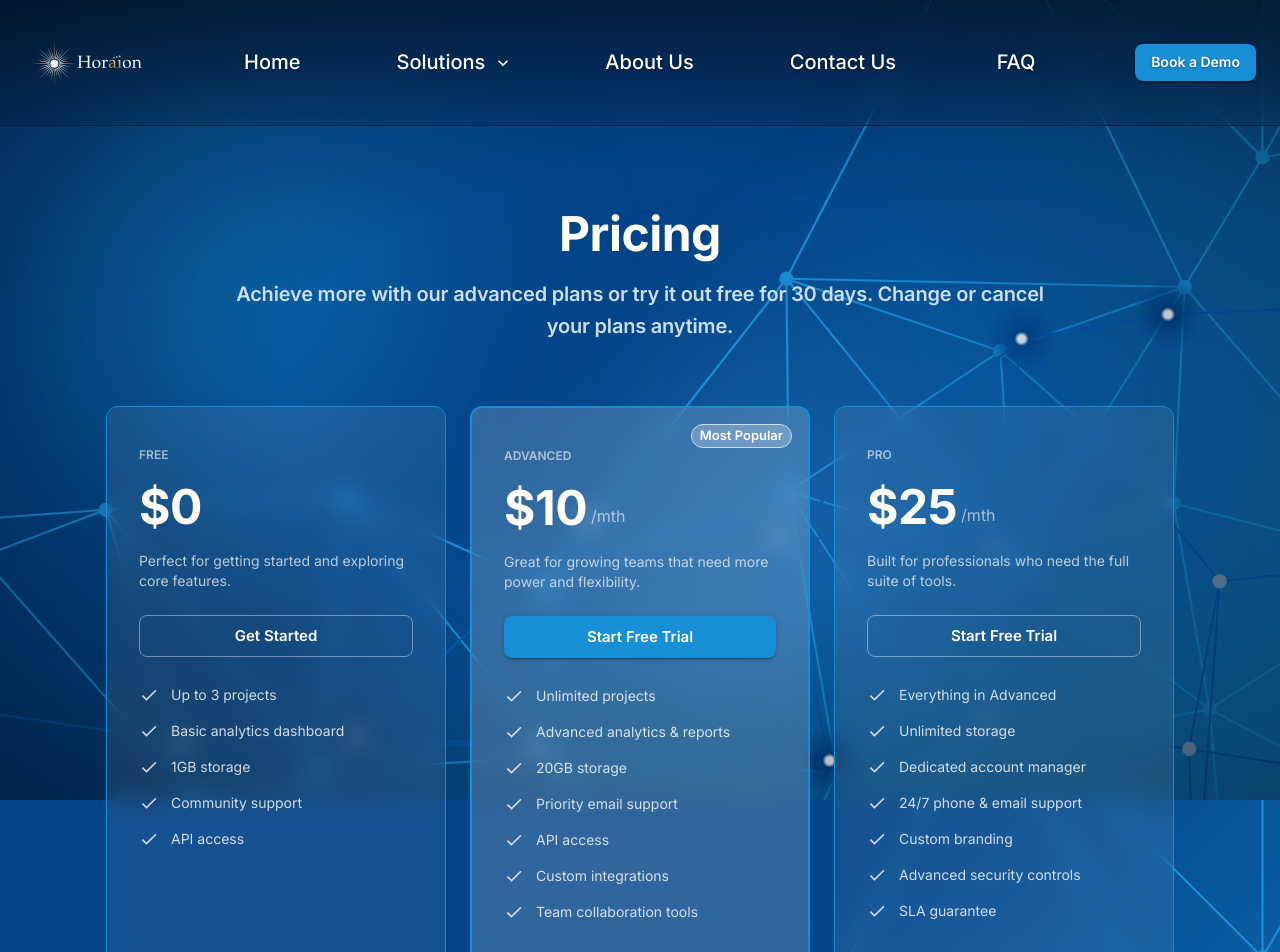
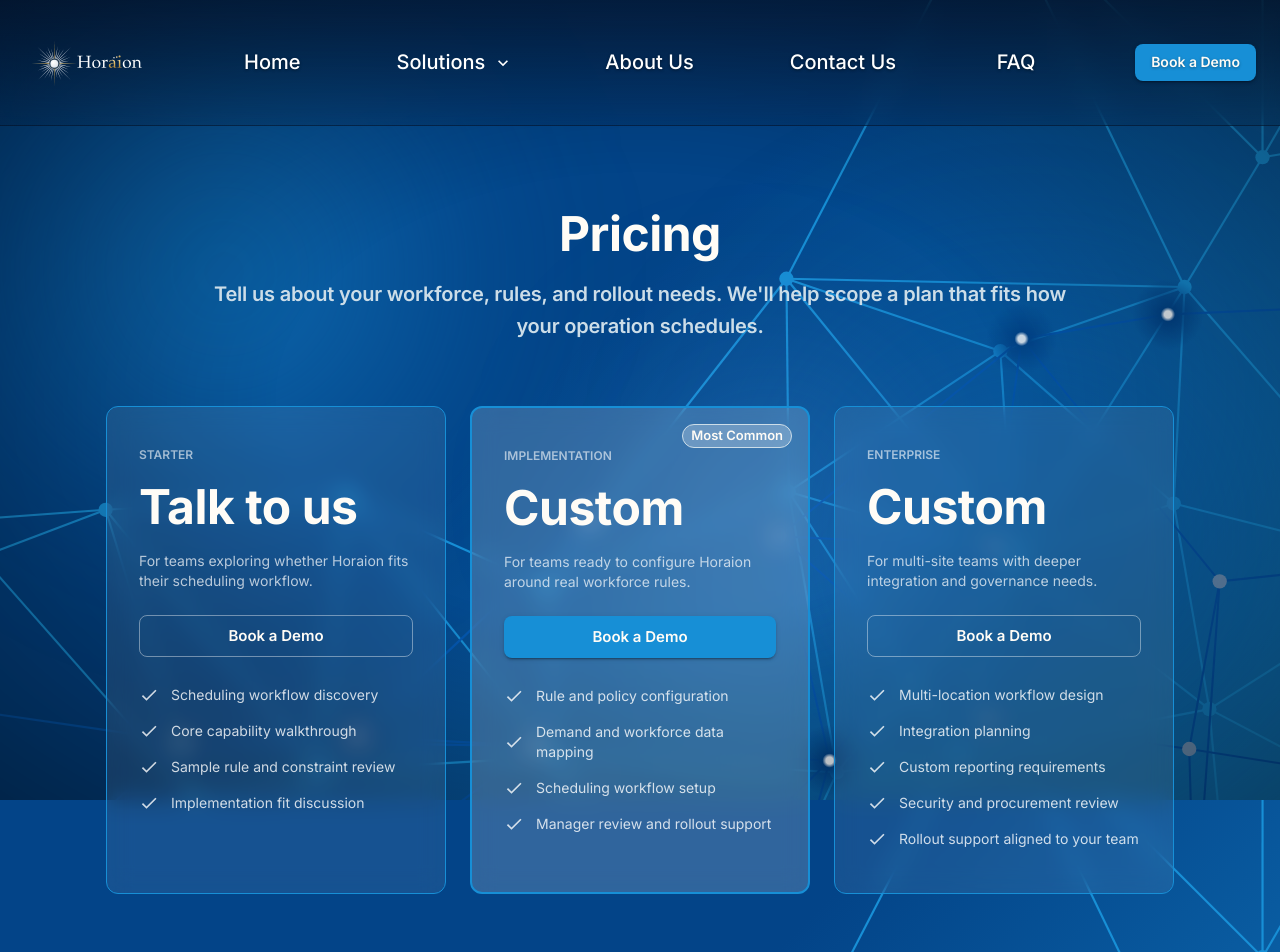
Before and after one commit to the-axyze/horaion-landing-page, a React (Vite) app: page /pricing in a window 1280 px wide. Shown: the top 952 px of the page. Built offline with nearby package versions, Linux system fonts and the light colour scheme.

Commit message:
content: reduce unsupported landing page claims

```diff
--- a/src/components/AboutHoraion.tsx
+++ b/src/components/AboutHoraion.tsx
@@ -22,10 +22,10 @@ const AboutHoraion = () => {
           At Horaion, our mission is to reimagine HR systems with AI and
           humanity — streamlining operations while keeping people at the center.
           Our core technology was developed at SMU and commercialized by a
-          talented team of builders and researchers. We combine state-of-the-art
+          talented team of builders and researchers. We combine applied
           optimization, responsible AI, and thoughtful design to help
           organizations schedule smarter, support employees better, and make
-          data-informed decisions with confidence.
+          more informed planning decisions.
         </Typography>
       </Container>
     </Box>
--- a/src/components/CTA.tsx
+++ b/src/components/CTA.tsx
@@ -3,9 +3,9 @@ import { Link as RouterLink } from "react-router-dom";
 import { MovingBorder } from "./MovingBorder";
 
 const stats = [
-  { value: "10,000+", label: "Organizations Trust Us" },
-  { value: "99.9%", label: "Uptime Guarantee" },
-  { value: "24/7", label: "Expert Support" },
+  { value: "Rules", label: "Mapped to Your Operation" },
+  { value: "Demand", label: "Aligned to Staffing Needs" },
+  { value: "People", label: "Preferences Considered" },
 ];
 
 const CTA = () => {
@@ -19,7 +19,7 @@ const CTA = () => {
           align="center"
           sx={{ mb: 2 }}
         >
-          Ready to Transform Your Scheduling Process?
+          Ready to Improve Your Scheduling Process?
         </Typography>
         <Typography
           variant="h6"
@@ -27,8 +27,8 @@ const CTA = () => {
           color="#FFFCF6"
           sx={{ mb: 6, lineHeight: 1.6, maxWidth: 600, mx: "auto" }}
         >
-          Join thousands of organizations already using our AI technology to
-          solve their most complex scheduling challenges.
+          See how Horaion can help your team plan staffing around demand,
+          constraints, and employee preferences.
         </Typography>
 
         <Box
--- a/src/components/Hero.tsx
+++ b/src/components/Hero.tsx
@@ -7,9 +7,9 @@ import MediaFrame from "./MediaFrame";
 import { MovingBorder } from "./MovingBorder";
 
 const stats = [
-  { value: "98%", label: "Accuracy" },
-  { value: "10x", label: "Faster" },
-  { value: "24/7", label: "Available" },
+  { value: "Rules", label: "Mapped" },
+  { value: "Demand", label: "Aligned" },
+  { value: "People", label: "Considered" },
 ];
 
 const heroKeyframes = {
@@ -149,9 +149,8 @@ const HeroCopy = () => (
         fontWeight: 400,
       }}
     >
-      Transform your most challenging scheduling problems into automated
-      solutions. Our AI engine understands constraints, preferences, and
-      conflicts to create optimal schedules.
+      Build workable rosters around demand, constraints, preferences, and
+      conflicts, so managers spend less time piecing schedules together by hand.
     </Typography>
     <Box
       component={motion.div}
--- a/src/components/PricePlans.tsx
+++ b/src/components/PricePlans.tsx
@@ -151,8 +151,8 @@ const PricePlans = () => (
         color="canvas.mist"
         sx={{ mb: 8, lineHeight: 1.6 }}
       >
-        Achieve more with our advanced plans or try it out free for 30 days.
-        Change or cancel your plans anytime.
+        Tell us about your workforce, rules, and rollout needs. We'll help scope
+        a plan that fits how your operation schedules.
       </Typography>
     </Container>
 
--- a/src/components/TeamBackground.tsx
+++ b/src/components/TeamBackground.tsx
@@ -13,8 +13,8 @@ const team = [
     name: "Lau Hoong Chuin",
     role: "Founder",
     description: `
-Professor Lau Hoong Chuin is a leading expert in artificial intelligence,
-operations research, and large-scale optimization.
+Professor Lau Hoong Chuin works across artificial intelligence, operations
+research, and large-scale optimization.
 
 As the founder of Horaion, he brings deep expertise in AI-driven planning,
 scheduling, and decision-making systems.
@@ -22,8 +22,8 @@ scheduling, and decision-making systems.
 His research and industry work span logistics, transportation, urban systems,
 and enterprise optimization.
 
-He gives Horaion strong technical leadership, practical domain expertise,
-and credibility in intelligent workforce optimization.
+He brings Horaion technical leadership and practical domain expertise in
+intelligent workforce optimization.
     `.trim(),
     image: hoongChuinLau,
   },
--- a/src/data/pricingPlans.ts
+++ b/src/data/pricingPlans.ts
@@ -11,52 +11,44 @@ export type PricingPlan = {
 
 export const pricingPlans: PricingPlan[] = [
   {
-    name: "Free",
-    price: "$0",
-    description: "Perfect for getting started and exploring core features.",
-    cta: "Get Started",
+    name: "Starter",
+    price: "Talk to us",
+    description: "For teams exploring whether Horaion fits their scheduling workflow.",
+    cta: "Book a Demo",
     highlighted: false,
     features: [
-      "Up to 3 projects",
-      "Basic analytics dashboard",
-      "1GB storage",
-      "Community support",
-      "API access",
+      "Scheduling workflow discovery",
+      "Core capability walkthrough",
+      "Sample rule and constraint review",
+      "Implementation fit discussion",
     ],
   },
   {
-    name: "Advanced",
-    price: "$10",
-    period: "/mth",
-    description: "Great for growing teams that need more power and flexibility.",
-    cta: "Start Free Trial",
+    name: "Implementation",
+    price: "Custom",
+    description: "For teams ready to configure Horaion around real workforce rules.",
+    cta: "Book a Demo",
     highlighted: true,
-    badge: "Most Popular",
+    badge: "Most Common",
     features: [
-      "Unlimited projects",
-      "Advanced analytics & reports",
-      "20GB storage",
-      "Priority email support",
-      "API access",
-      "Custom integrations",
-      "Team collaboration tools",
+      "Rule and policy configuration",
+      "Demand and workforce data mapping",
+      "Scheduling workflow setup",
+      "Manager review and rollout support",
     ],
   },
   {
-    name: "Pro",
-    price: "$25",
-    period: "/mth",
-    description: "Built for professionals who need the full suite of tools.",
-    cta: "Start Free Trial",
+    name: "Enterprise",
+    price: "Custom",
+    description: "For multi-site teams with deeper integration and governance needs.",
+    cta: "Book a Demo",
     highlighted: false,
     features: [
-      "Everything in Advanced",
-      "Unlimited storage",
-      "Dedicated account manager",
-      "24/7 phone & email support",
-      "Custom branding",
-      "Advanced security controls",
-      "SLA guarantee",
+      "Multi-location workflow design",
+      "Integration planning",
+      "Custom reporting requirements",
+      "Security and procurement review",
+      "Rollout support aligned to your team",
     ],
   },
 ];
--- a/src/data/services/demand-forecasting.ts
+++ b/src/data/services/demand-forecasting.ts
@@ -16,7 +16,7 @@ export const demandForecastingData: ServiceData = {
     sectionSubtitle: "",
     benefits: [
       "Hour-level forecasts, by location and skill",
-      "Auto-detected seasonality, holidays, and one-off events",
+      "Seasonality patterns and manual event adjustments",
       "Forecast feeds directly into shift planning — no CSVs in between",
     ],
     items: [
@@ -29,7 +29,7 @@ export const demandForecastingData: ServiceData = {
       {
         title: "Peak Period Planning",
         description:
-          "Spot demand surges weeks in advance. Plan staffing, inventory, and overtime budget before the pressure hits.",
+          "Spot likely demand changes earlier, so teams can plan staffing, inventory, and overtime budgets with more lead time.",
         icon: "TrendingUp",
       },
       {
@@ -61,7 +61,7 @@ export const demandForecastingData: ServiceData = {
         stepNumber: 3,
         title: "Plug into staffing decisions",
         description:
-          "Forecasts feed scheduling, shift opening, and capacity planning — with confidence intervals your team can reason about.",
+          "Forecasts feed scheduling, shift opening, and capacity planning so teams can plan staffing around expected demand.",
       },
     ],
   },
--- a/src/data/services/profile-management.ts
+++ b/src/data/services/profile-management.ts
@@ -34,7 +34,7 @@ export const profileManagementData: ServiceData = {
       {
         title: "Full Integration With Scheduling",
         description:
-          "Changes to employee profiles flow straight into scheduling, so rosters always use the latest workforce data.",
+          "Changes to employee profiles flow into scheduling, so rosters use updated workforce data.",
         icon: "AutoAwesome",
       },
     ],
@@ -60,7 +60,7 @@ export const profileManagementData: ServiceData = {
         stepNumber: 3,
         title: "Sync with scheduling and ops",
         description:
-          "Profiles feed directly into rosters, leave approvals, and payroll. Updates propagate everywhere in real time.",
+          "Profiles feed into rosters, leave approvals, and payroll so teams can work from a more consistent source of workforce data.",
       },
     ],
   },
```
Also changed, not shown: src/components/ProdOverview.tsx (+8 -8 lines), src/components/Testimonials.tsx (+14 -24 lines), src/data/services/route-optimization.ts (+4 -4 lines), src/data/services/scheduling-solutions.ts (+5 -5 lines).
